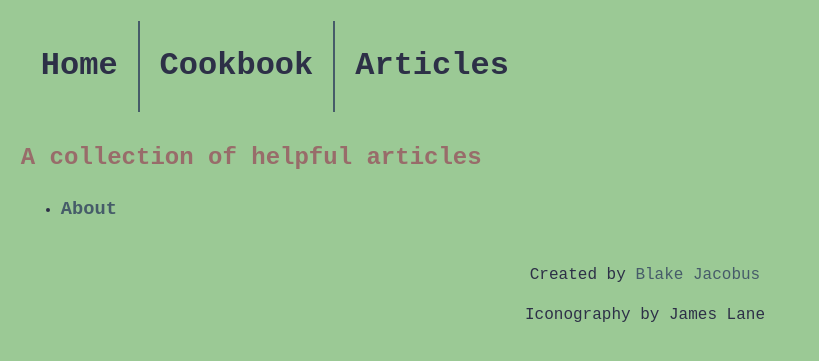
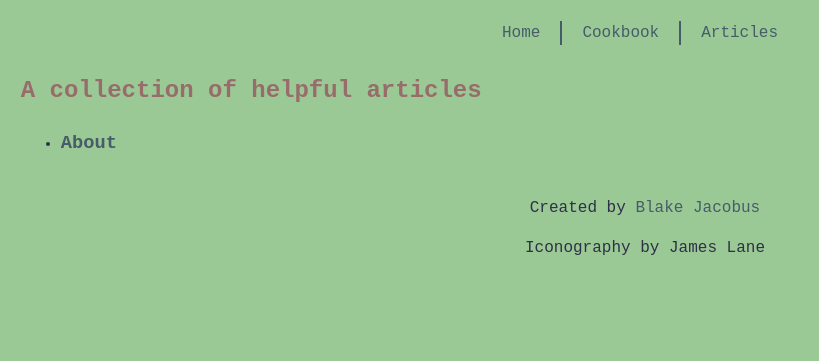
Before and after one commit to blakejacobus/creationcookbook.com, a Jekyll site: the page built from posts.html, in a window 1280 px wide. Shown: the top 361 px of the page, without its empty margins (0-819 px from the left). Built offline with Jekyll 4.4.1, drawn with Linux system fonts in a browser that asks for light colours.

Commit message:
Adding back nav functionality but removing h1 in nav list

```diff
--- a/_includes/navigation.html
+++ b/_includes/navigation.html
@@ -1,11 +1,11 @@
-<!-- <div class="nav-container"> -->
+<div class="nav-container">
     <ul class="topnav">
         {% for item in site.data.navigation %}
         <li>
             <a href="{{ item.link }}">
-                <h1>{{ item.name }}</h1>
+                {{ item.name }}
             </a>
             {% endfor %}
         </li>
     </ul>
-<!-- </div> -->
+</div>
--- a/_sass/main.scss
+++ b/_sass/main.scss
@@ -12,9 +12,9 @@ body {
 // Navigation bar: https://www.w3schools.com/css/css_navbar_horizontal.asp
 // Centered nav list: https://www.w3schools.com/howto/howto_css_center-list.asp
 
-// div.nav-container {
-//   text-align: center;
-// }
+div.nav-container {
+  text-align: center;
+}
 
 ul.topnav {
   display: inline-block;
```
